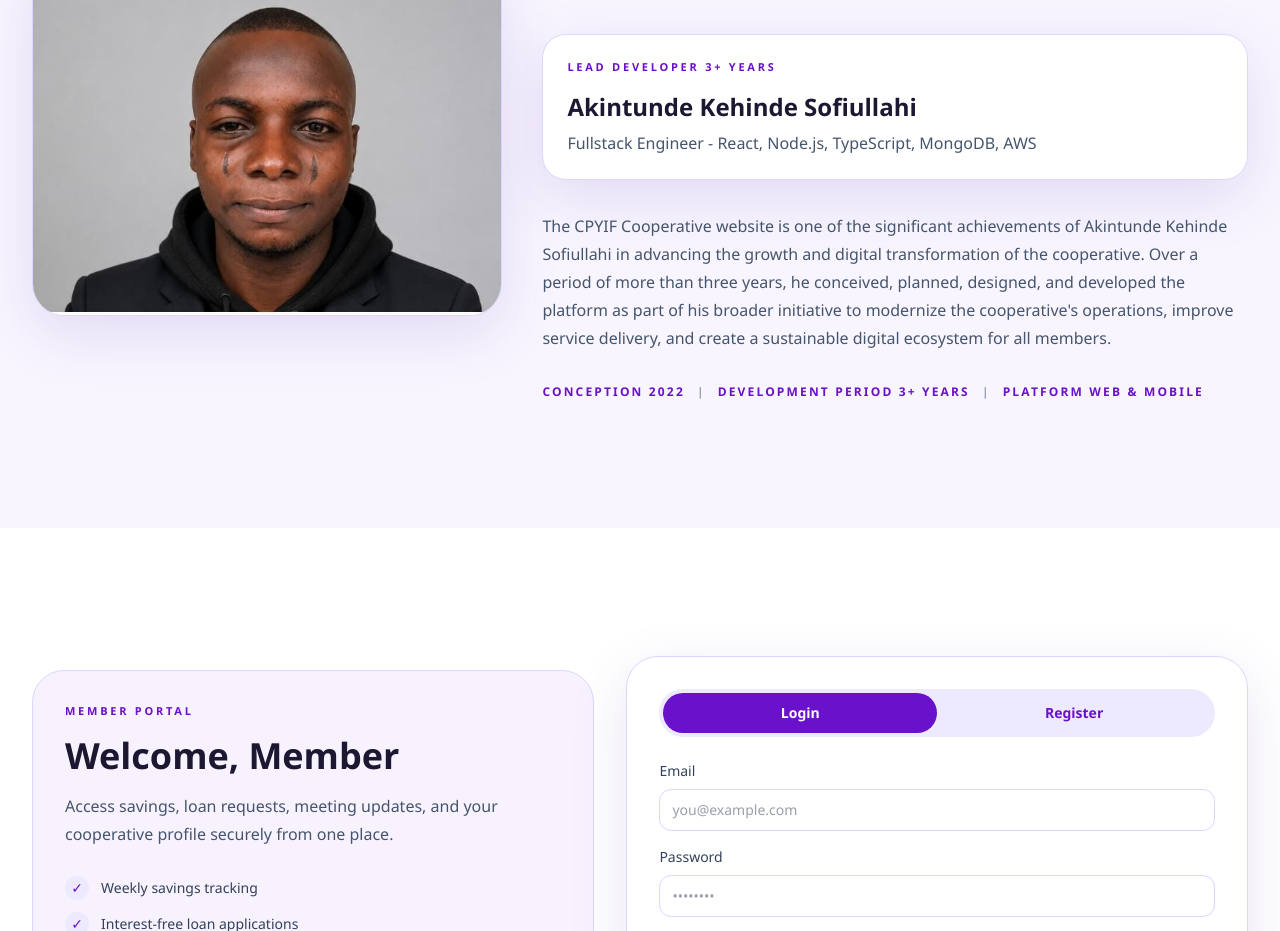
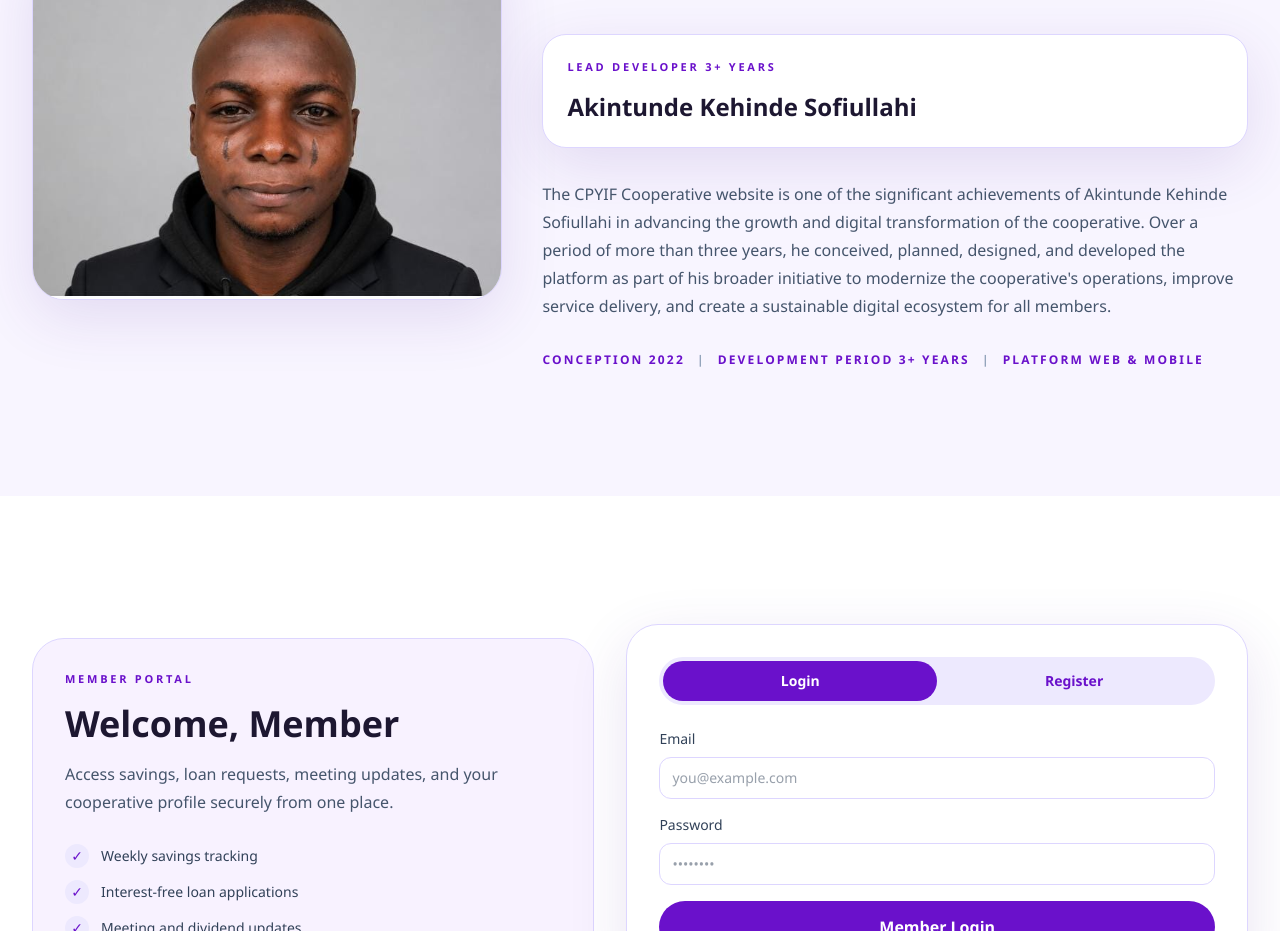
Before and after one commit to aksclassicgloballimited-ops/cpyfcooperative, a Next.js app: page / in a window 1280 px wide. Shown: the part 7160-8091 px from the top of the page. Built offline with nearby package versions, Linux system fonts and the light colour scheme.

Commit message:
Remove tech stack line from Platform Development section
Co-authored-by: Copilot <223556219+Copilot@users.noreply.github.com>

```diff
--- a/src/app/page.tsx
+++ b/src/app/page.tsx
@@ -680,7 +680,6 @@ export default function HomePage() {
                 <div className="mt-8 rounded-[1.5rem] border border-violet-200 bg-white p-6 shadow-[0_18px_60px_rgba(76,29,149,0.12)] dark:border-white/10 dark:bg-[#20162f]">
                   <div className="text-[11px] font-bold uppercase tracking-[0.25em] text-[#6A11CB]">LEAD DEVELOPER 3+ YEARS</div>
                   <div className="mt-4 text-2xl font-bold text-[#1d1731] dark:text-white">Akintunde Kehinde Sofiullahi</div>
-                  <div className="mt-2 text-base text-slate-600 dark:text-slate-300">Fullstack Engineer - React, Node.js, TypeScript, MongoDB, AWS</div>
                 </div>
 
                 <p className="mt-8 text-base leading-7 text-slate-600 dark:text-slate-300">
```
